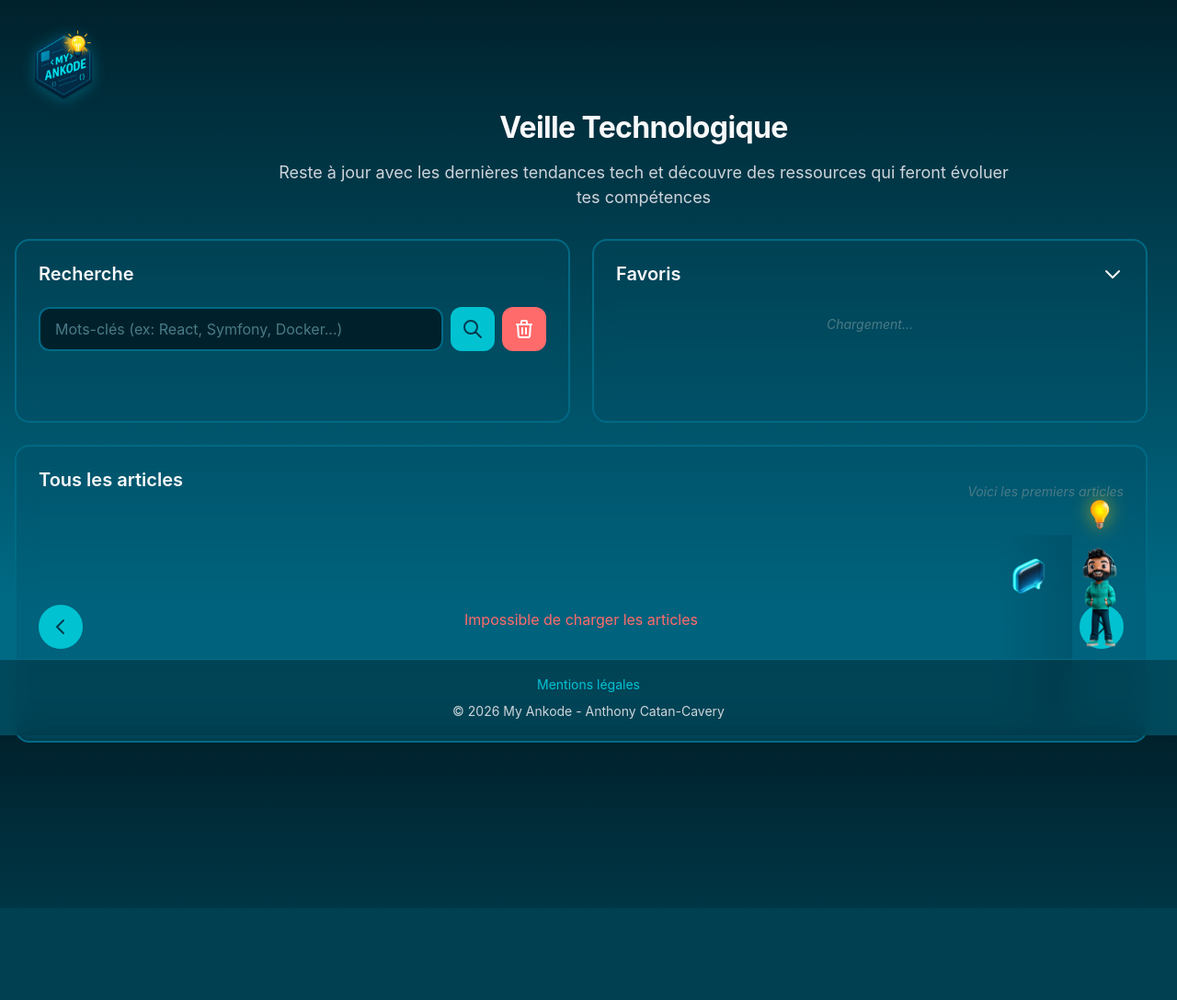
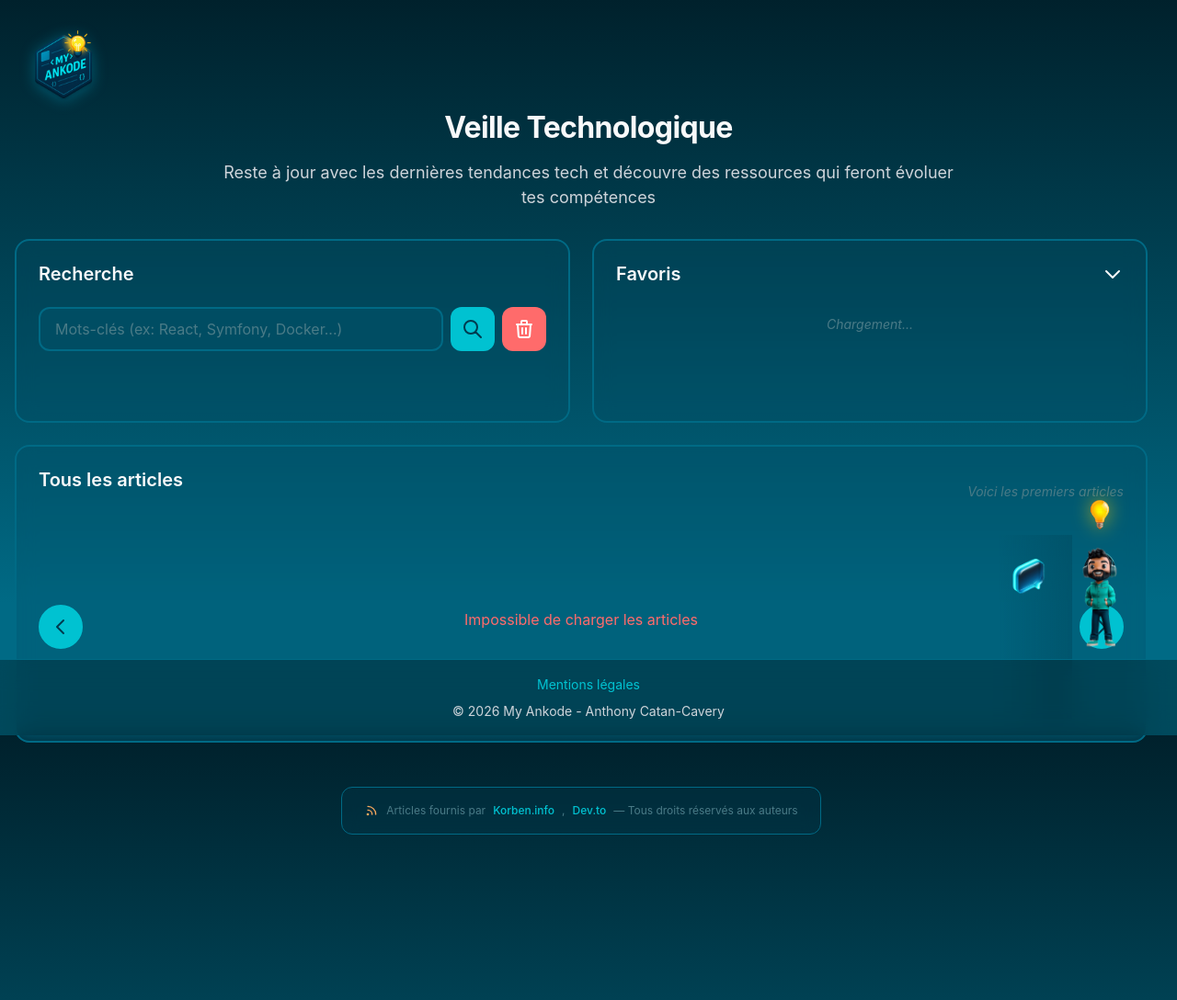
Before and after one commit to AnthonyCC-G/my-ankode, a Symfony app: template backend/templates/veille/list.html.twig in a window 1280 px wide. Shown: the whole page at 92% size. Before the commit the page ends 983 px from the top, so only its background shows below. Run offline with Twig, Linux system fonts and the light colour scheme; the template is opened without the code that fills it, so the values that code supplies are empty; some libraries are stand-ins or nearby versions.

Commit message:
crud veille + ajustement + crédits Korben.info et dev.to

```diff
--- a/backend/public/css/veille.css
+++ b/backend/public/css/veille.css
@@ -5,9 +5,7 @@
     width: calc(100% - 60px); /* MODIF : Soustrait la largeur sidebar */
     max-width: 1400px;
     margin: 0 auto;
-    margin-left: 60px; /* AJOUT : Décale de la largeur de la sidebar */
     padding-top: 120px;
-    padding-left: 60px; /* tentative de centrer le header du main-content  */
     padding-bottom: var(--spacing-lg);
     text-align: center;
 }
@@ -107,7 +105,7 @@ body:not(.dark-mode) .veille-articles {
     font-family: var(--font-main);
     font-size: var(--font-size-base);
     color: var(--text-primary);
-    background: var(--bg-tertiary);
+    background: var(--custom-dark-card);
     border: 2px solid var(--border-color);
     border-radius: var(--radius-md);
     transition: all var(--transition-base);
@@ -658,8 +677,59 @@ body:not(.dark-mode) .carousel-wrapper::after {
 }
 
 /* ━━━━━━━━━━━━━━━━━━━━━━━━━━━━━━━━━━━━━━━━━━━━━━━━━━━━━━
-   RESPONSIVE (on s'en occupe plus tard)
+   BLOC 4 : SOURCES RSS (Version minimaliste)
    ━━━━━━━━━━━━━━━━━━━━━━━━━━━━━━━━━━━━━━━━━━━━━━━━━━━━━━ */
-@media (max-width: 768px) {
-    /* Mobile a faire plus tard */
+.veille-sources {
+    grid-column: 1 / 3;  /* ← Occupe TOUTE la largeur (colonnes 1 et 2) */
+    grid-row: 3;
+    justify-self: center; /* ← Centré dans cet espace large */
+    width: fit-content;   /* ← S'adapte au contenu */
+    max-width: 600px;
+    background: rgba(0, 77, 99, 0.15);
+    backdrop-filter: blur(8px);
+    border: 1px solid var(--border-color);
+    border-radius: var(--radius-md);
+    padding: var(--spacing-sm) var(--spacing-md);
+    margin-top: var(--spacing-md);
 }
+
+/* Mode Light */
+body:not(.dark-mode) .veille-sources {
+    background: rgba(255, 255, 255, 0.7);
+    border-color: var(--neutral-300);
+}
+
+.sources-credits {
+    font-size: var(--font-size-xs);
+    color: var(--text-muted);
+    margin: 0;
+    text-align: center;
+    display: flex;
+    align-items: center;
+    justify-content: center;
+    gap: var(--spacing-xs);
+    flex-wrap: wrap;
+}
+
+.rss-icon {
+    width: 16px;
+    height: 16px;
+    color: var(--color-accent);
+    flex-shrink: 0;
+}
+
+.sources-credits a {
+    color: var(--color-primary);
+    text-decoration: none;
+    font-weight: var(--font-weight-medium);
+    transition: color var(--transition-fast);
+}
+
+.sources-credits a:hover {
+    color: var(--color-accent);
+    text-decoration: underline;
+}
+
+/* ━━━━━━━━━━━━━━━━━━━━━━━━━━━━━━━━━━━━━━━━━━━━━━━━━━━━━━
+   RESPONSIVE MOBILE - VERSION A : CARROUSEL HORIZONTAL
+   ━━━━━━━━━━━━━━━━━━━━━━━━━━━━━━━━━━━━━━━━━━━━━━━━━━━━━━ */
--- a/backend/public/js/veille.js
+++ b/backend/public/js/veille.js
@@ -236,6 +236,17 @@ document.addEventListener('DOMContentLoaded', function() {
         requestAnimationFrame(updateCarouselButtonsIfExists);
     }
 
+    // ===== FONCTION : NETTOYER LE TEXTE (enlever sauts de ligne) =====
+    function cleanText(text) {
+        if (!text) return '';
+
+        return text
+            .replace(/\n+/g, ' ')      // Tous les sauts de ligne → 1 espace
+            .replace(/\r+/g, ' ')      // Retours chariot aussi
+            .replace(/\s{2,}/g, ' ')   // Espaces multiples → 1 seul espace
+            .trim();                   // Enlève espaces début/fin
+    }
+
     // ===== FONCTION : CREER UNE CARD =====
     function createArticleCard(article) {
         const card = document.createElement('div');
@@ -243,9 +254,9 @@ document.addEventListener('DOMContentLoaded', function() {
         card.dataset.articleId = article.id;
 
         card.innerHTML = `
-            <h4 class="article-title">${article.title}</h4>
+            <h4 class="article-title">${cleanText(article.title)}</h4>
             <p class="article-source">${article.source} - ${article.publishedAt}</p>
-            <p class="article-description">${article.description || 'Pas de description'}</p>
+            <p class="article-description">${cleanText(article.description) || 'Pas de description'}</p>
             <div class="article-actions">
                 <button class="btn-read" data-id="${article.id}" title="Marquer comme ${article.isRead ? 'non lu' : 'lu'}">
                     <svg xmlns="http://www.w3.org/2000/svg" fill="none" viewBox="0 0 24 24" stroke="currentColor">
--- a/backend/templates/veille/list.html.twig
+++ b/backend/templates/veille/list.html.twig
@@ -98,6 +98,19 @@
 
     </div>
 
+    {# ===== BLOC 4 : SOURCES RSS (Version minimaliste) ===== #}
+    <div class="veille-sources">
+        <p class="sources-credits">
+            <svg class="rss-icon" xmlns="http://www.w3.org/2000/svg" fill="none" viewBox="0 0 24 24" stroke="currentColor">
+                <path stroke-linecap="round" stroke-linejoin="round" stroke-width="2" d="M6 5c7.18 0 13 5.82 13 13M6 11a7 7 0 017 7m-6 0a1 1 0 11-2 0 1 1 0 012 0z" />
+            </svg>
+            Articles fournis par
+            <a href="https://korben.info" target="_blank" rel="noopener noreferrer">Korben.info</a>,
+            <a href="https://dev.to" target="_blank" rel="noopener noreferrer">Dev.to</a>
+            — Tous droits réservés aux auteurs
+        </p>
+    </div>
+
 </div>
 {% endblock %}
 
```
Also changed, not shown: other parts of backend/public/css/veille.css (+26 -5 lines), backend/src/Service/RssFeedService.php (+9 -1 lines), 1 other file.
